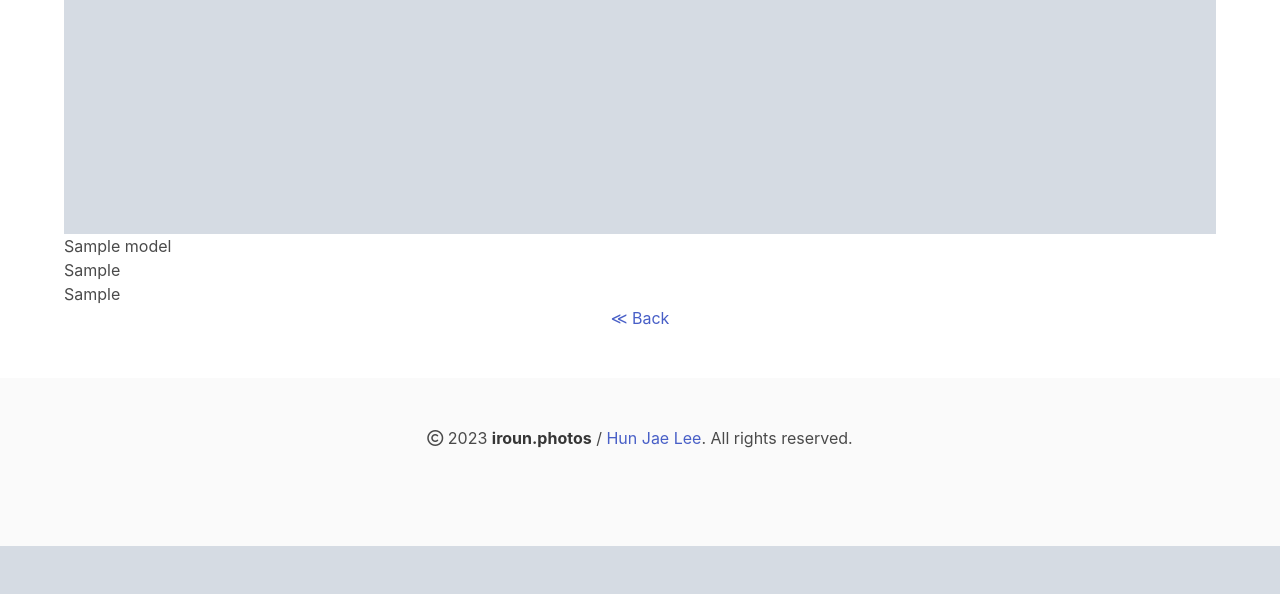
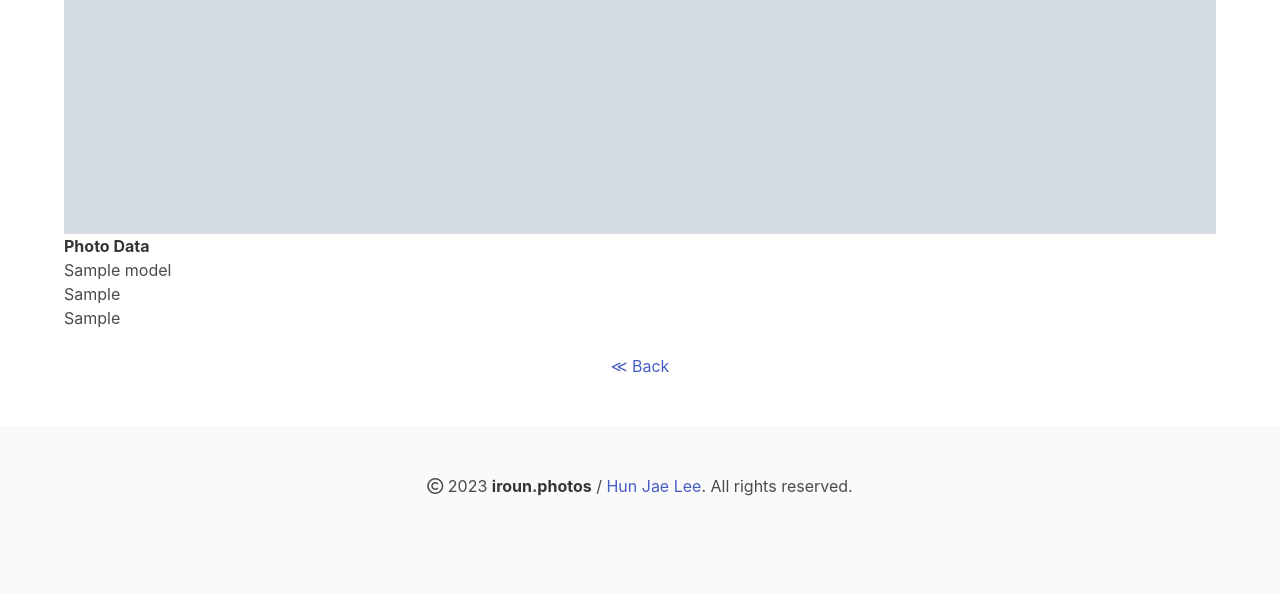
Before and after one commit to hunj/iroun.photos, a Django app: template web/pages/templates/gallery/photo_detail.html in a window 1280 px wide. Shown: the part 890-1484 px from the top of the page. Before the commit the page ends 1436 px from the top, so only its background shows below. Run offline with Django 4.2, Linux system fonts and the light colour scheme; the template is opened without the code that fills it: most values are stand-ins (such as "Sample title", 1, 10 or a date in 2020); grey boxes marked "Sample" are stand-in pictures; some libraries are stand-ins or nearby versions.

Commit message:
template works

```diff
--- a/web/pages/templates/gallery/photo_detail.html
+++ b/web/pages/templates/gallery/photo_detail.html
@@ -3,7 +3,6 @@
 {% block content %}
 <section class="hero has-background-light">
     <div class="hero-body">
-
         <nav class="breadcrumb" aria-label="breadcrumbs">
             <ul>
                 <li><a href="{% url 'gallery_list' %}">Gallery</a></li>
@@ -23,11 +22,29 @@
             </a>
         </figure>
 
-        <ul>
-            <li>{{ photo.exif_data.Model }}</li>
-            <li>{{ photo.exif_data_exposure }}</li>
-            <li>{{ photo.exif_data_lens }}</li>
-        </ul>
+        <div class="columns">
+            {% if photo.person_set.exists %}
+            <div class="column">
+                <p class="has-text-bold">Tagged</p>
+                <ul>
+                    {% for person in photo.person_set.all %}
+                        <li>
+                            <a href="">@{{ person.slug }}</a>
+                        </li>
+                    {% endfor %}
+                </ul>
+            </div>
+            {% endif %}
+            <div class="column">
+                <p><strong>Photo Data</strong></p>
+                <ul>
+                    <li>{{ photo.exif_data.Model }}</li>
+                    <li>{{ photo.exif_data_exposure }}</li>
+                    <li>{{ photo.exif_data_lens }}</li>
+                </ul>
+            </div>
+        </div>
+
 
         <div class="has-text-centered">
             <a href="{% url 'gallery_details' photo.album.uuid %}">
```
